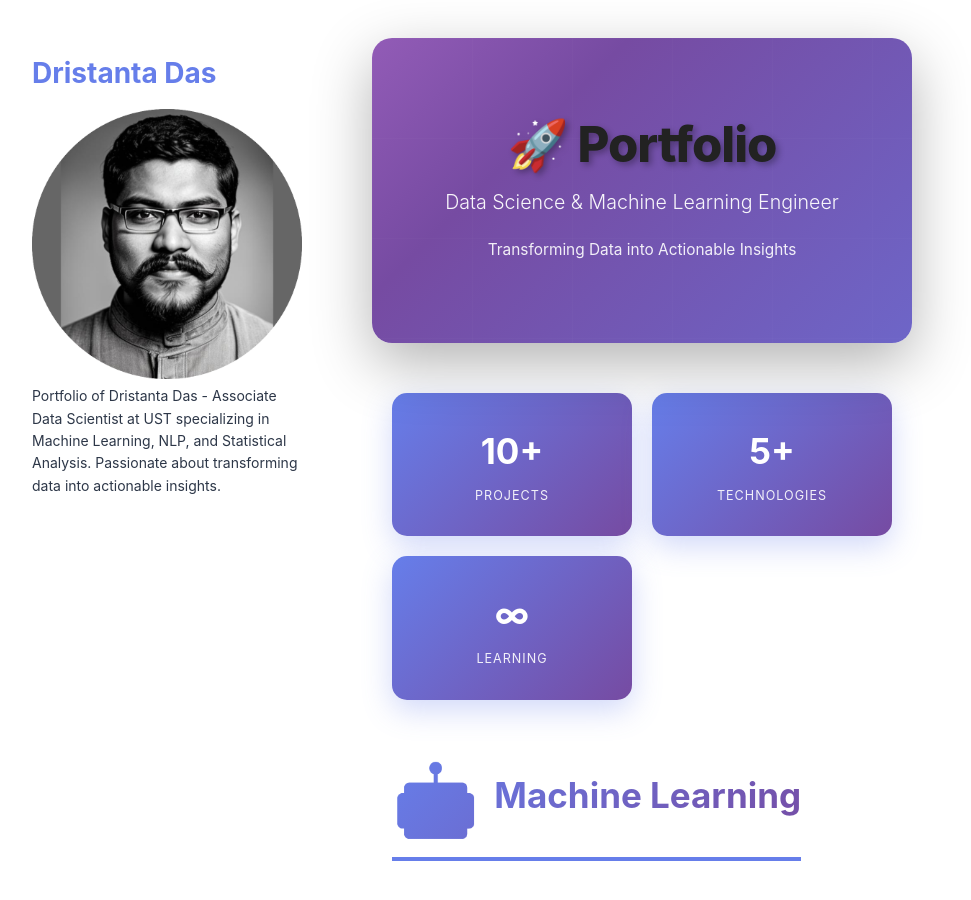
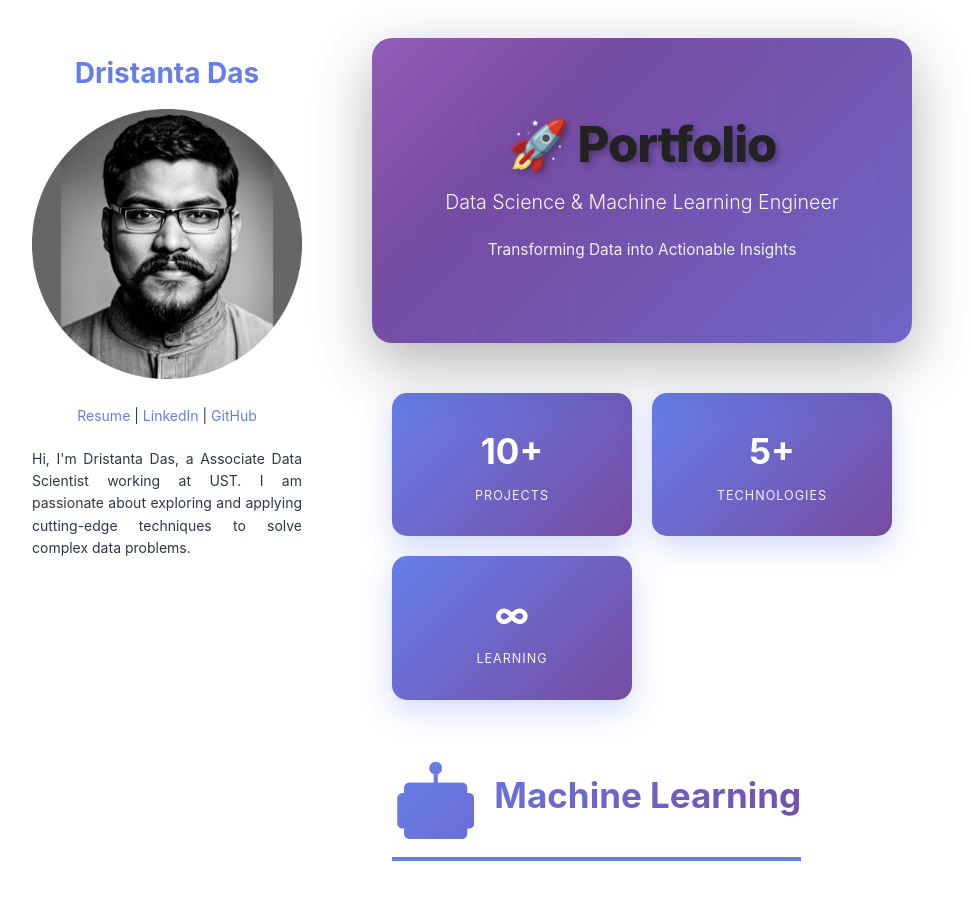
Before and after one commit to dasdristanta13/dasdristanta13.github.io, a Jekyll site: the page built from index.md, in a window 1280 px wide and 900 px high. Shown: the whole window, without its empty margins (178-1149 px from the left). Built offline with Jekyll 4.4.1, drawn with Linux system fonts in a browser that asks for light colours.

Commit message:
Refactor _config.yml for title and description updates
Updated site title and description with HTML formatting. Removed unnecessary sections and added Google Analytics tracking ID.

```diff
--- a/_config.yml
+++ b/_config.yml
@@ -1,88 +1,15 @@
-# Site Settings
-title: Dristanta Das
+title: <p align="center"> Dristanta Das </p>
 logo: "/images/logo.jpg?raw=true"
-email: your.email@example.com # Add your email
+description:
+  <p align="center">
+  <a href="pdf/Dristanta_Das_Data_Scientist_Resume.pdf">Resume</a> |
+  <a href="https://www.linkedin.com/in/dasdristanta13/">LinkedIn</a> |
+  <a href="https://github.com/dasdristanta13">GitHub</a>
+  </p>
 
-# SEO & Social
-description: >-
-  Portfolio of Dristanta Das - Associate Data Scientist at UST specializing in
-  Machine Learning, NLP, and Statistical Analysis. Passionate about transforming
-  data into actionable insights.
+  <p align="justify">
+  Hi, I'm Dristanta Das, a Associate Data Scientist working at UST. I am passionate about exploring and applying cutting-edge techniques to solve complex data problems.
+  </p>
 
-author: Dristanta Das
-twitter_username: # Add your Twitter handle if you have one
-github_username: dasdristanta13
-linkedin_username: dasdristanta13
-
-# Navigation and Social Links
-show_downloads: false
-show_header: true
-
-# About Section (appears in sidebar)
-about: |
-  <div style="text-align: center; margin: 20px 0;">
-    <img src="/images/logo.jpg?raw=true" alt="Profile Photo" style="border-radius: 50%; width: 180px; height: 180px; object-fit: cover; border: 4px solid #667eea; box-shadow: 0 10px 30px rgba(102, 126, 234, 0.3); margin-bottom: 20px;">
-  </div>
-
-  <h2 style="text-align: center; color: #667eea; margin-bottom: 20px;">Dristanta Das</h2>
-
-  <div style="text-align: center; margin: 25px 0;">
-    <a href="pdf/Dristanta_Das_Data_Scientist_Resume.pdf" style="display: inline-block; background: linear-gradient(135deg, #667eea 0%, #764ba2 100%); color: white; padding: 12px 25px; border-radius: 25px; text-decoration: none; margin: 5px; font-weight: 600; box-shadow: 0 5px 15px rgba(102, 126, 234, 0.3); transition: transform 0.3s ease, box-shadow 0.3s ease;" onmouseover="this.style.transform='translateY(-3px)'; this.style.boxShadow='0 8px 20px rgba(102, 126, 234, 0.4)';" onmouseout="this.style.transform='translateY(0)'; this.style.boxShadow='0 5px 15px rgba(102, 126, 234, 0.3)';">📄 Resume</a>
-    <a href="https://www.linkedin.com/in/dasdristanta13/" target="_blank" style="display: inline-block; background: linear-gradient(135deg, #0077B5 0%, #005885 100%); color: white; padding: 12px 25px; border-radius: 25px; text-decoration: none; margin: 5px; font-weight: 600; box-shadow: 0 5px 15px rgba(0, 119, 181, 0.3); transition: transform 0.3s ease, box-shadow 0.3s ease;" onmouseover="this.style.transform='translateY(-3px)'; this.style.boxShadow='0 8px 20px rgba(0, 119, 181, 0.4)';" onmouseout="this.style.transform='translateY(0)'; this.style.boxShadow='0 5px 15px rgba(0, 119, 181, 0.3)';">💼 LinkedIn</a>
-    <a href="https://github.com/dasdristanta13" target="_blank" style="display: inline-block; background: linear-gradient(135deg, #24292e 0%, #1a1f24 100%); color: white; padding: 12px 25px; border-radius: 25px; text-decoration: none; margin: 5px; font-weight: 600; box-shadow: 0 5px 15px rgba(36, 41, 46, 0.3); transition: transform 0.3s ease, box-shadow 0.3s ease;" onmouseover="this.style.transform='translateY(-3px)'; this.style.boxShadow='0 8px 20px rgba(36, 41, 46, 0.4)';" onmouseout="this.style.transform='translateY(0)'; this.style.boxShadow='0 5px 15px rgba(36, 41, 46, 0.3)';">⚡ GitHub</a>
-  </div>
-
-  <div style="background: linear-gradient(135deg, #f6f8fb 0%, #e9ecf5 100%); padding: 20px; border-radius: 15px; margin: 20px 0; border-left: 4px solid #667eea; box-shadow: 0 5px 15px rgba(0, 0, 0, 0.05);">
-    <p style="text-align: justify; line-height: 1.8; color: #4a5568; margin: 0; font-size: 0.95em;">
-      Hi, I'm <strong style="color: #667eea;">Dristanta Das</strong>, an Associate Data Scientist at <strong>UST</strong>.
-      I'm passionate about exploring and applying cutting-edge machine learning techniques to solve complex
-      data problems. My expertise spans across NLP, statistical analysis, time series forecasting, and
-      exploratory data analysis.
-    </p>
-  </div>
-
-  <div style="margin-top: 25px; padding: 15px; background: white; border-radius: 10px; box-shadow: 0 3px 10px rgba(0, 0, 0, 0.05);">
-    <h3 style="color: #667eea; font-size: 1.1em; margin-bottom: 12px; text-align: center;">🔥 Core Skills</h3>
-    <div style="display: flex; flex-wrap: wrap; gap: 8px; justify-content: center;">
-      <span style="background: linear-gradient(135deg, #667eea 0%, #764ba2 100%); color: white; padding: 6px 14px; border-radius: 15px; font-size: 0.8em; font-weight: 600; box-shadow: 0 2px 8px rgba(102, 126, 234, 0.3);">Python</span>
-      <span style="background: linear-gradient(135deg, #667eea 0%, #764ba2 100%); color: white; padding: 6px 14px; border-radius: 15px; font-size: 0.8em; font-weight: 600; box-shadow: 0 2px 8px rgba(102, 126, 234, 0.3);">Machine Learning</span>
-      <span style="background: linear-gradient(135deg, #667eea 0%, #764ba2 100%); color: white; padding: 6px 14px; border-radius: 15px; font-size: 0.8em; font-weight: 600; box-shadow: 0 2px 8px rgba(102, 126, 234, 0.3);">NLP</span>
-      <span style="background: linear-gradient(135deg, #667eea 0%, #764ba2 100%); color: white; padding: 6px 14px; border-radius: 15px; font-size: 0.8em; font-weight: 600; box-shadow: 0 2px 8px rgba(102, 126, 234, 0.3);">Deep Learning</span>
-      <span style="background: linear-gradient(135deg, #667eea 0%, #764ba2 100%); color: white; padding: 6px 14px; border-radius: 15px; font-size: 0.8em; font-weight: 600; box-shadow: 0 2px 8px rgba(102, 126, 234, 0.3);">Statistical Analysis</span>
-      <span style="background: linear-gradient(135deg, #667eea 0%, #764ba2 100%); color: white; padding: 6px 14px; border-radius: 15px; font-size: 0.8em; font-weight: 600; box-shadow: 0 2px 8px rgba(102, 126, 234, 0.3);">Data Visualization</span>
-    </div>
-  </div>
-
-# Theme
 theme: jekyll-theme-minimal
-
-# Google Analytics
-google_analytics: UA-000000-0 # Replace with your tracking ID
-
-# Plugins
-plugins:
-  - jekyll-feed
-  - jekyll-seo-tag
-  - jekyll-sitemap
-
-# Build settings
-markdown: kramdown
-highlighter: rouge
-
-# Exclude from processing
-exclude:
-  - Gemfile
-  - Gemfile.lock
-  - node_modules
-  - vendor/bundle/
-  - vendor/cache/
-  - vendor/gems/
-  - vendor/ruby/
-  - README.md
-
-# Additional settings
-timezone: Asia/Kolkata
-encoding: utf-8
-
-# Permalink structure
-permalink: pretty
+google_analytics: UA-000000-0 # Google Analytics tracking ID
```
